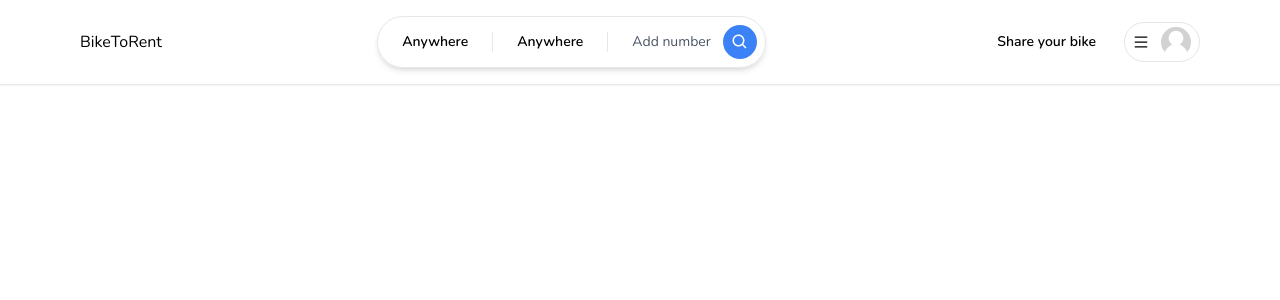
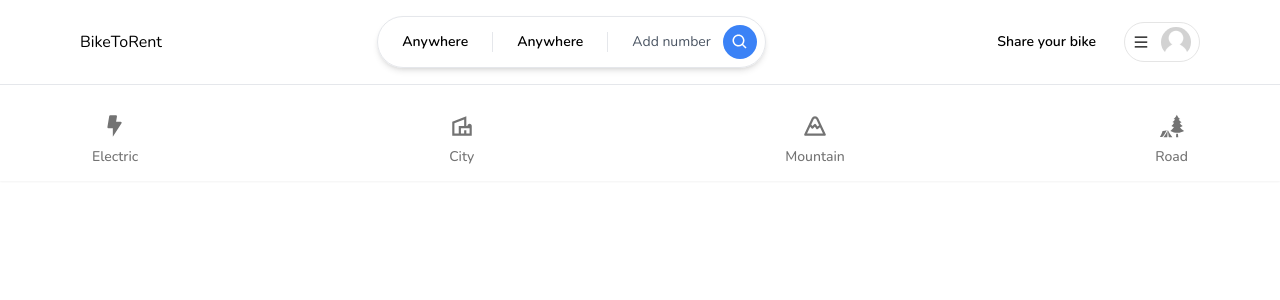
Before and after one commit to Mat2dr/bike2rent, a Next.js app: page / in a window 1280 px wide. Shown: the top 300 px of the page. Built offline with nearby package versions, Linux system fonts and the light colour scheme; no server answers.

Commit message:
Categories

```diff
--- /dev/null
+++ b/app/components/CategoryBox.tsx
@@ -0,0 +1,72 @@
+'use client';
+
+import qs from 'query-string';
+import { useRouter, useSearchParams } from "next/navigation";
+import { useCallback } from "react";
+import { IconType } from "react-icons";
+
+interface CategoryBoxProps {
+  icon: IconType,
+  label: string;
+  selected?: boolean;
+}
+
+const CategoryBox: React.FC<CategoryBoxProps> = ({
+  icon: Icon,
+  label,
+  selected,
+}) => {
+  const router = useRouter();
+  const params = useSearchParams();
+
+  const handleClick = useCallback(() => {
+    let currentQuery = {};
+
+    if (params) {
+      currentQuery = qs.parse(params.toString())
+    }
+
+    const updatedQuery: any = {
+      ...currentQuery,
+      category: label
+    }
+
+    if (params?.get('category') === label) {
+      delete updatedQuery.category;
+    }
+
+    const url = qs.stringifyUrl({
+      url: '/',
+      query: updatedQuery
+    }, { skipNull: true });
+
+    router.push(url);
+  }, [label, router, params]);
+
+  return (
+    <div
+      onClick={handleClick}
+      className={`
+        flex
+        flex-col
+        items-center
+        justify-center
+        gap-2
+        p-3
+        border-b-2
+        hover:text-neutral-800
+        transition
+        cursor-pointer
+        ${selected ? 'border-b-neutral-800' : 'border-transparent'}
+        ${selected ? 'text-neutral-800' : 'text-neutral-500'}
+      `}
+    >
+      <Icon size={26} />
+      <div className="font-medium text-sm">
+        {label}
+      </div>
+    </div>
+   );
+}
+
+export default CategoryBox;
--- a/app/components/Navbar/Logo.tsx
+++ b/app/components/Navbar/Logo.tsx
@@ -7,7 +7,7 @@ const Logo = () => {
     const router = useRouter();
 
   return (
-    <div className='hidden md:block cursor-pointer'>BikeToRent</div>
+    <div onClick={() => router.push('/')} className='hidden md:block cursor-pointer'>BikeToRent</div>
   )
 }
 
--- a/app/components/Navbar/Navbar.tsx
+++ b/app/components/Navbar/Navbar.tsx
@@ -1,14 +1,14 @@
 'use client';
 
-import { User } from "@prisma/client";
-
 import Container from "../Container";
+import Categories from "./Categories";
 import Logo from "./Logo";
 import Search from "./Search";
 import UserMenu from "./UserMenu";
+import { SafeUser } from "@/app/types";
 
 interface NavbarProps {
-    currentUser?: User | null;
+    currentUser?: SafeUser | null;
 }
 
 const Navbar: React.FC<NavbarProps> = ({
@@ -25,6 +25,7 @@ const Navbar: React.FC<NavbarProps> = ({
                     </div>
                 </Container>
             </div>
+            <Categories />
         </div>
     );
 }
--- a/app/components/Navbar/Usermenu.tsx
+++ b/app/components/Navbar/Usermenu.tsx
@@ -8,11 +8,11 @@ import MenuItem from './MenuItem';
 import useRegisterModal from '@/app/hooks/useRegisterModal';
 import useLoginModal from '@/app/hooks/useLoginModal';
 
-import { User } from '@prisma/client'
 import { signOut } from 'next-auth/react'
+import { SafeUser } from '@/app/types';
 
 interface UserMenuProps {
-    currentUser?: User | null
+    currentUser?: SafeUser | null
 }
 
 
--- a/app/components/modals/LoginModal.tsx
+++ b/app/components/modals/LoginModal.tsx
@@ -21,8 +21,10 @@ import Button from "../Button";
 
 const LoginModal = () => {
   const router = useRouter();
+
   const loginModal = useLoginModal();
   const registerModal = useRegisterModal();
+
   const [isLoading, setIsLoading] = useState(false);
 
   const {
@@ -95,18 +97,6 @@ const LoginModal = () => {
   const footerContent = (
     <div className="flex flex-col gap-4 mt-3">
       <hr />
-      <Button
-        outline
-        label="Continue with Google"
-        icon={FcGoogle}
-        onClick={() => signIn('google')}
-      />
-      <Button
-        outline
-        label="Continue with Github"
-        icon={AiFillGithub}
-        onClick={() => signIn('github')}
-      />
       <div className="
       text-neutral-500 text-center mt-4 font-light">
         <p>First time using Airbnb?
--- a/app/components/modals/RegisterModal.tsx
+++ b/app/components/modals/RegisterModal.tsx
@@ -13,9 +13,12 @@ import Input from "../inputs/Input";
 import Heading from "../Heading";
 import Button from "../Button";
 import { toast } from "react-hot-toast";
+import useLoginModal from "@/app/hooks/useLoginModal";
 
 const RegisterModal= () => {
   const registerModal = useRegisterModal();
+  const loginModal = useLoginModal();
+
   const [isLoading, setIsLoading] = useState(false);
 
   const { register, handleSubmit,
@@ -45,6 +48,11 @@ const RegisterModal= () => {
     })
   }
 
+  const onToggle = useCallback(() => {
+    registerModal.onClose();
+    loginModal.onOpen();
+  }, [loginModal, registerModal])
+
   const bodyContent = (
     <div className="flex flex-col gap-4">
       <Heading title="Welcome to Bike2Rent" subtitle="Create an account!"
@@ -58,12 +66,10 @@ const RegisterModal= () => {
   const footerContent = (
     <div className="flex flex-col gap-4 mt-3">
       <hr />
-      <Button outline label="Continue with Google" icon={FcGoogle} onClick={() => {}} />
-      <Button outline label="Continue with Github" icon={AiFillGithub} onClick={() => {}}/>
       <div className="text-neutral-500 text-center mt-4 font-light">
         <p>Already have an account?
           <span
-            onClick={registerModal.onClose}
+            onClick={onToggle}
             className="
               text-neutral-800
               cursor-pointer
--- /dev/null
+++ b/app/components/navbar/Categories.tsx
@@ -0,0 +1,64 @@
+'use client';
+
+import { usePathname, useSearchParams } from 'next/navigation';
+import { TbBeach, TbMountain, TbPool } from 'react-icons/tb';
+import {
+  GiForestCamp,
+} from 'react-icons/gi';
+import { MdOutlineVilla } from 'react-icons/md';
+import { BiSolidBolt } from 'react-icons/bi';
+
+import CategoryBox from "../CategoryBox";
+import Container from '../Container';
+
+
+export const categories = [
+  {
+    label: 'Electric',
+    icon: BiSolidBolt,
+    description: 'Biking with some help !',
+  },
+  {
+    label: 'City',
+    icon: MdOutlineVilla,
+    description: 'For the city!'
+  },
+  {
+    label: 'Mountain',
+    icon: TbMountain,
+    description: 'The best bikes to go to the montain!'
+  },
+  {
+    label: 'Road',
+    icon: GiForestCamp,
+    description: 'This bike offers forest activities!'
+  },
+]
+
+const Categories = () => {
+  const params = useSearchParams();
+  const category = params?.get('category');
+  const pathname = usePathname();
+  const isMainPage = pathname === '/';
+
+  if (!isMainPage) {
+    return null;
+  }
+
+  return (
+    <Container>
+      <div className="pt-4 flex flex-row items-center justify-between overflow-x-auto">
+        {categories.map((item) => (
+          <CategoryBox
+            key={item.label}
+            label={item.label}
+            icon={item.icon}
+            selected={category === item.label}
+          />
+        ))}
+      </div>
+    </Container>
+  );
+}
+
+export default Categories;
--- /dev/null
+++ b/app/types/index.ts
@@ -0,0 +1,24 @@
+import { Listing, Reservation, User } from "@prisma/client";
+
+export type SafeListing = Omit<Listing, "createdAt"> & {
+  createdAt: string;
+};
+
+export type SafeReservation = Omit<
+  Reservation,
+  "createdAt" | "startDate" | "endDate" | "listing"
+> & {
+  createdAt: string;
+  startDate: string;
+  endDate: string;
+  listing: SafeListing;
+};
+
+export type SafeUser = Omit<
+  User,
+  "createdAt" | "updatedAt" | "emailVerified"
+> & {
+  createdAt: string;
+  updatedAt: string;
+  emailVerified: string | null;
+};
--- a/package.json
+++ b/package.json
@@ -22,6 +22,7 @@
     "next": "13.5.1",
     "next-auth": "^4.24.5",
     "postcss": "8.4.30",
+    "query-string": "^8.1.0",
     "react": "18.2.0",
     "react-dom": "18.2.0",
     "react-hook-form": "^7.46.2",
```
Also changed, not shown: 1 other file (tests, documents, lock files or other folders).
